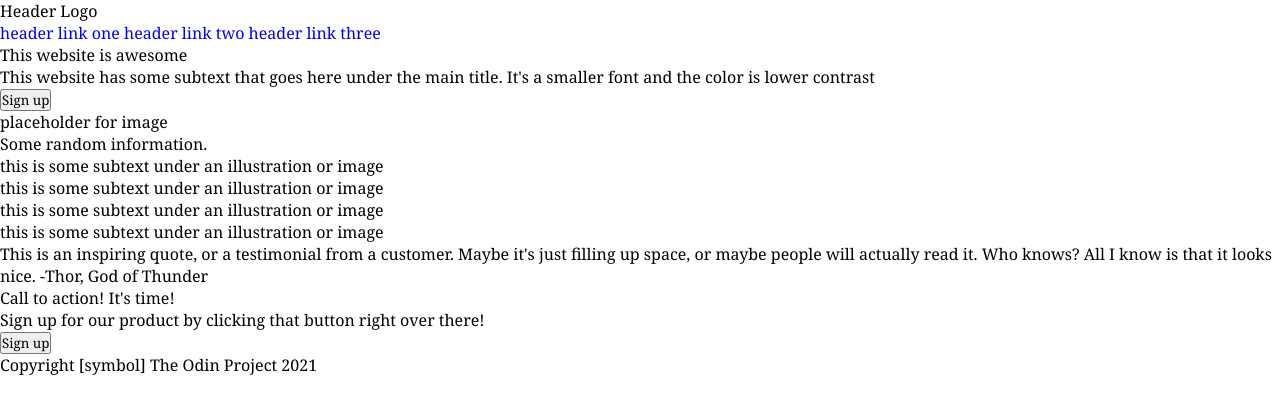
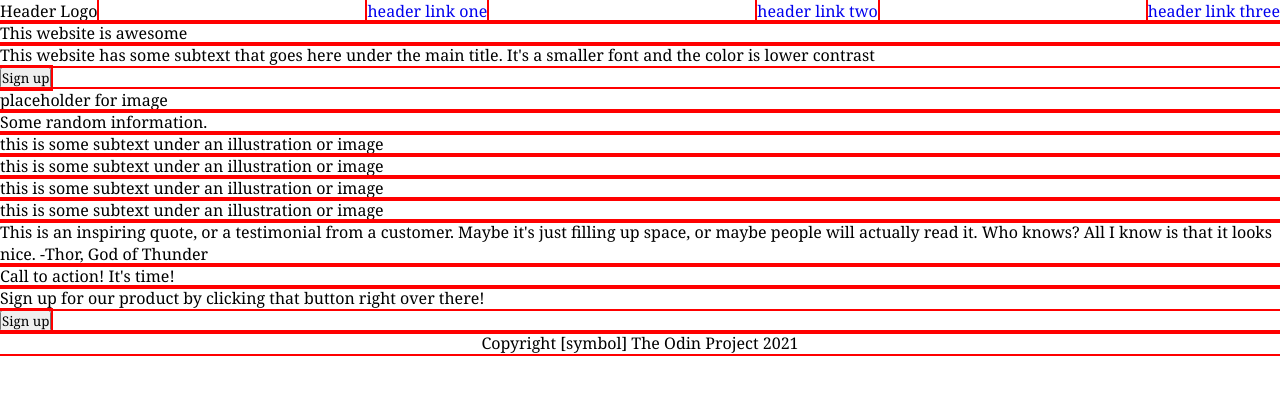
Before and after one commit to joejordan1994/landing-page, a plain HTML site: page Code/index.html in a window 1280 px wide. Drawn offline with Linux system fonts and the light colour scheme.

Commit message:
Edit
I added an extra div to my file to seperate chunks of the top of the page and cventered the footer

```diff
--- a/Code/index.html
+++ b/Code/index.html
@@ -15,7 +15,9 @@
     <a href="#">header link one</a>
     <a href="#">header link two</a>
     <a href="#">header link three</a>
+</div>
 
+<div class="upper-middle">
     <p>This website is awesome</p>
     <p>This website has some subtext that goes here under the main title. It's a smaller font and the color is lower contrast</p>
     <button>Sign up</button>
--- a/Code/styles.css
+++ b/Code/styles.css
@@ -1,8 +1,21 @@
 * {
     font-family: Georgia, 'Times New Roman', Times, serif;
-    /* outline: 2px solid red; */
+    outline: 2px solid red;
     margin: 0;
     padding: 0;
     box-sizing: border-box;
     text-decoration: none;
 }
+
+.part-1 {
+    display: flex;
+    flex-direction: row;
+    justify-content: space-between;
+    align-items: center;
+}
+
+footer {
+    display: flex;
+    flex-direction: row;
+    justify-content: center;
+}
```
